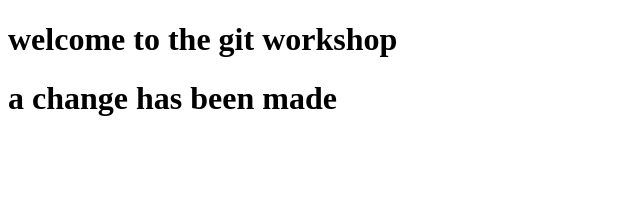
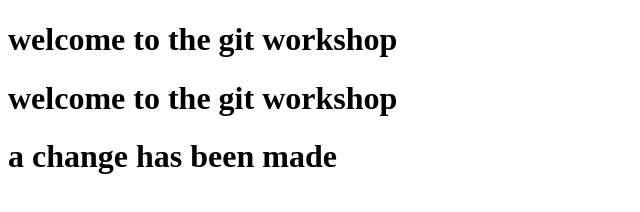
Before and after one commit to willmcb/git-test, a plain HTML site: page index.html in a window 1280 px wide. Shown: the whole page, without its empty margins (0-640 px from the left). Drawn offline with Linux system fonts and the light colour scheme.

Commit message:
another commit

```diff
--- a/index.html
+++ b/index.html
@@ -7,6 +7,7 @@
 
 	<body>
 		<h1>welcome to the git workshop</h1>
+				<h1>welcome to the git workshop</h1>
 
 
 		<h1>a change has been made</h1>
```
